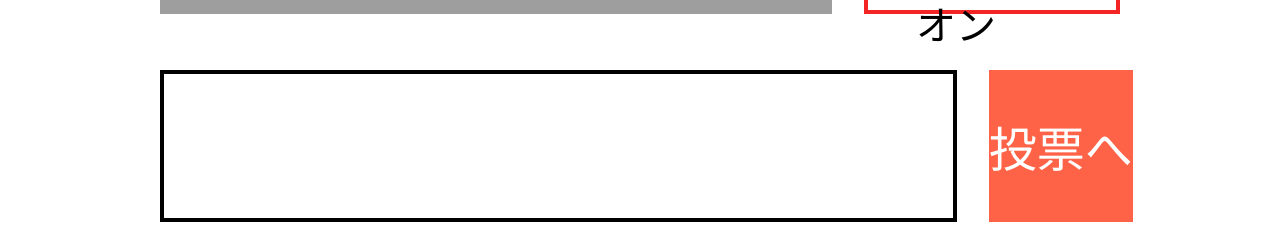
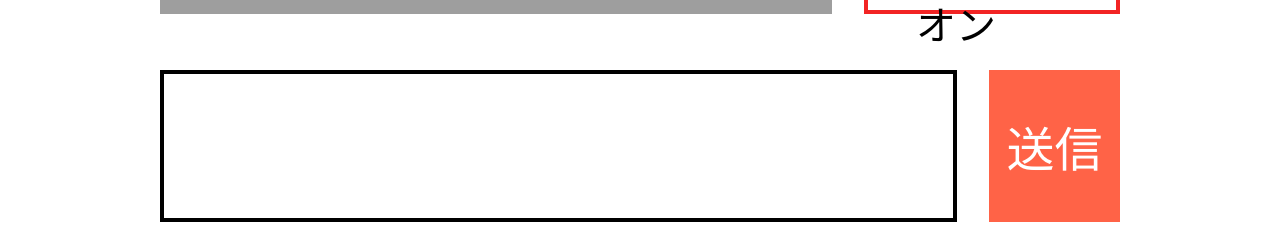
Before and after one commit to NIT-Anan-Procon/procon32_Lets_AIdea_react, a React (Vite) app: page /description in a window 1280 px wide. Shown: the part 554-797 px from the top of the page. Built offline with nearby package versions, Linux system fonts and the light colour scheme; grey boxes are pictures that could not be loaded.

Commit message:
ボタンの文言を修正（変えるとこ間違えた） #8

```diff
--- a/src/quiz/Description.jsx
+++ b/src/quiz/Description.jsx
@@ -91,7 +91,7 @@ export default function Description() {
           onChange={handleChange}
           className="textBox"
         />
-        <input type="submit" value="投票へ" />
+        <input type="submit" value="送信" />
       </form>
       <Timer time={time} />
     </div>
--- a/src/quiz/Result.jsx
+++ b/src/quiz/Result.jsx
@@ -113,7 +113,7 @@ export default function Result() {
         </div>
       </div>
       <form onSubmit={handleSubmit} className="buttonForm">
-        <input type="submit" value="送信" />
+        <input type="submit" value="投票へ" />
       </form>
     </div>
   );
```
